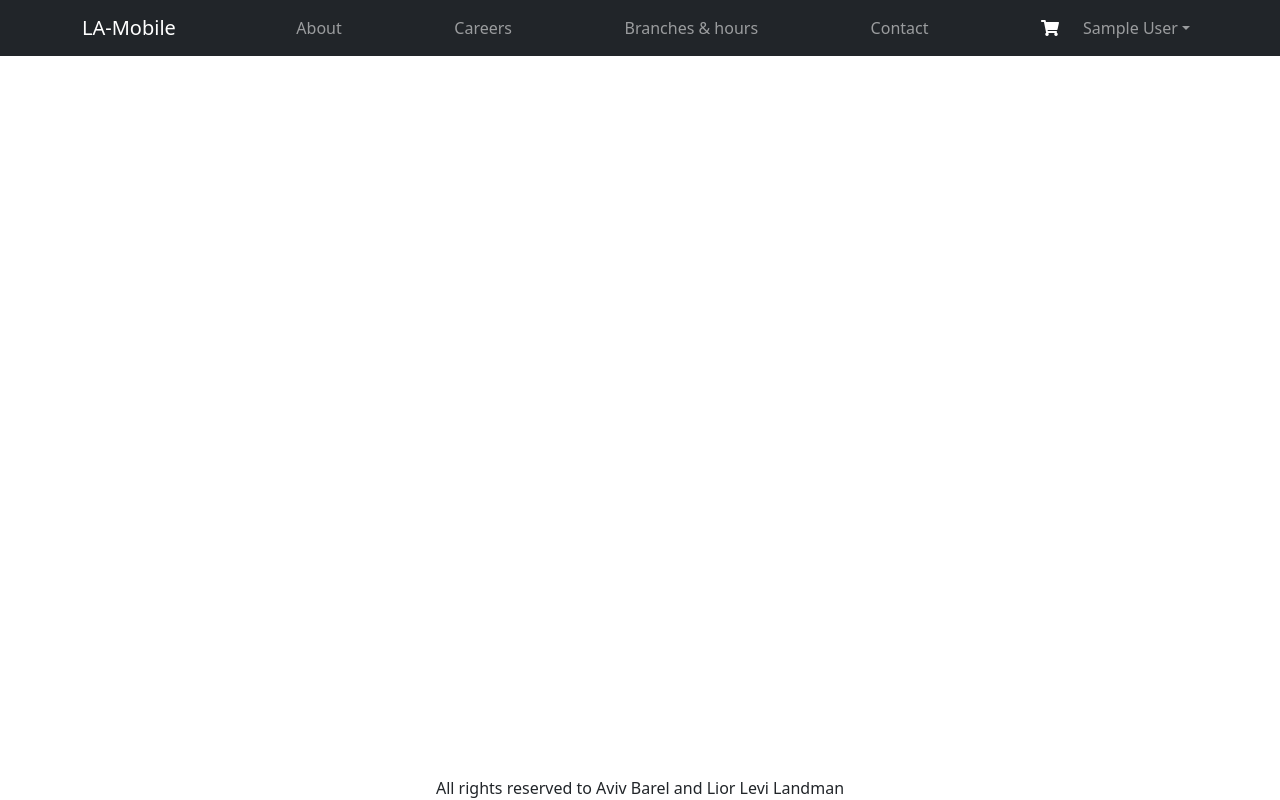
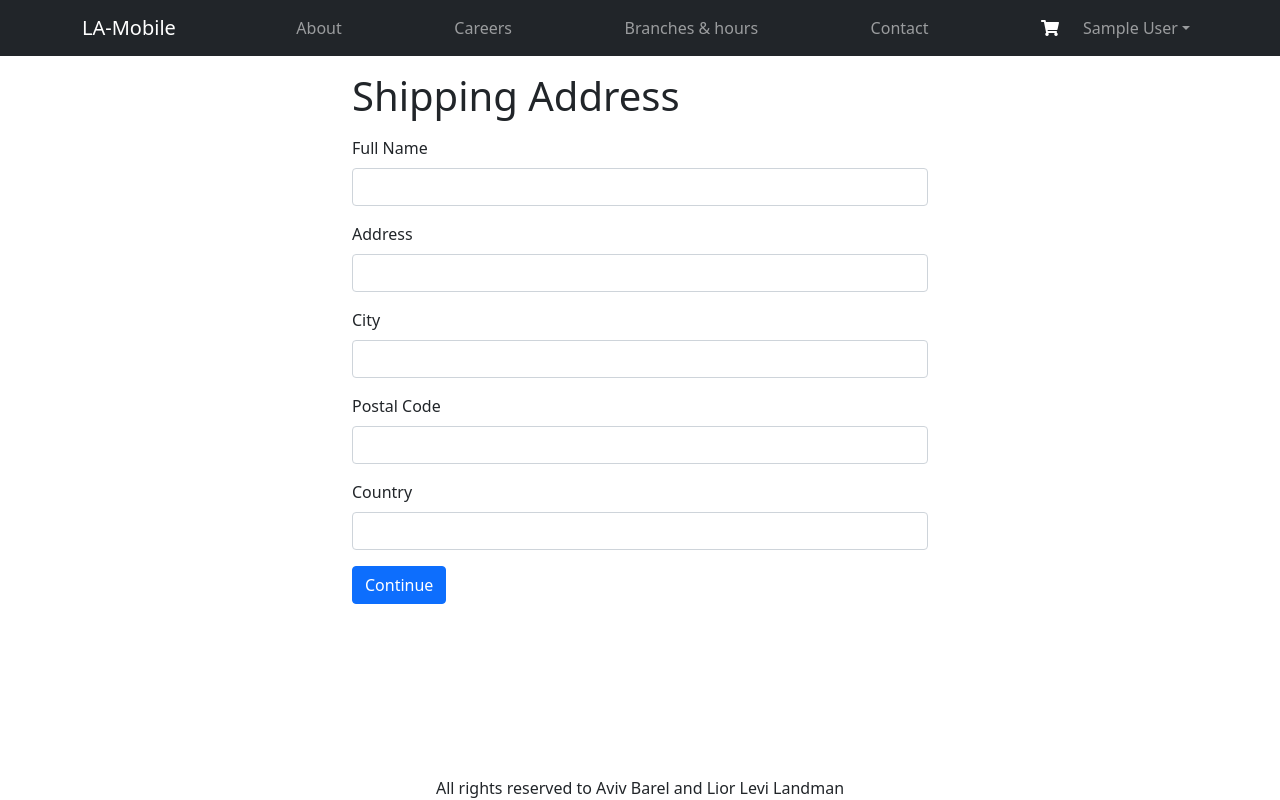
Before and after one commit to AvivBarel23/LA-Mobile, a React (Create React App) app in the folder frontend/: page /shipping in a window 1280 px wide. Built offline with nearby package versions, Linux system fonts and the light colour scheme; sample sign-in values are in the browser's storage.

Commit message:
Shipping Address screen

```diff
--- a/frontend/src/App.js
+++ b/frontend/src/App.js
@@ -19,6 +19,7 @@ import CareersScreen from "./screens/CareersScreen";
 import AboutScreen from "./screens/AboutScreen";
 import ContactScreen from "./screens/ContactScreen";
 import BranchesScreen from "./screens/BranchesScreen";
+import ShippingAddressScreen from "./screens/ShippingAddressScreen";
 
 function App() {
   const { state, dispatch: ctxDispatch } = useContext(Store);
@@ -107,11 +108,11 @@ function App() {
               <Route path="/cart" element={<CartScreen />} />
               <Route path="/signup" element={<SignUpScreen />} />
               <Route path="/profile" element={<ProfileScreen />} />
-
               <Route path="/careers" element={<CareersScreen />} />
               <Route path="/about" element={<AboutScreen />} />
               <Route path="/contact" element={<ContactScreen />} />
               <Route path="/branches" element={<BranchesScreen />} />
+              <Route path="/shipping" element={<ShippingAddressScreen />} />
             </Routes>
           </Container>
         </main>
--- a/frontend/src/Store.js
+++ b/frontend/src/Store.js
@@ -6,6 +6,9 @@ const initialState = {
     ? JSON.parse(localStorage.getItem("userInfo"))
     : null,
   cart: {
+    shippingAddress: localStorage.getItem("shippingAddress")
+      ? JSON.parse(localStorage.getItem("shippingAddress"))
+      : {},
     cartItems: localStorage.getItem("cartItems")
       ? JSON.parse(localStorage.getItem("cartItems"))
       : [],
@@ -38,7 +41,21 @@ function reducer(state, action) {
       return { ...state, userInfo: action.payload };
     }
     case "USER_SIGNOUT": {
-      return { ...state, userInfo: null };
+      return {
+        ...state,
+        userInfo: null,
+        cart: {
+          cartItems: [],
+          shippingAddress: {},
+        },
+      };
+    }
+
+    case "SAVE_SHIPPING_ADDRESS": {
+      return {
+        ...state,
+        cart: { ...state.cart, shippingAddress: action.payload },
+      };
     }
     default:
       return state;
--- a/frontend/src/screens/ShippingAddressScreen.js
+++ b/frontend/src/screens/ShippingAddressScreen.js
@@ -1,27 +1,64 @@
-import { useState } from "react";
-import { Form } from "react-bootstrap";
+import React, { useContext, useEffect, useState } from "react";
 import { Helmet } from "react-helmet-async";
+import Form from "react-bootstrap/Form";
 import Button from "react-bootstrap/Button";
+import { Store } from "../Store";
+import { useNavigate } from "react-router";
 
 export default function ShippingAddressScreen() {
-  const [fullName, setFullName] = useState("");
-  const [address, setAddress] = useState("");
-  const [city, setCity] = useState("");
-  const [postalCode, setPostalCode] = useState("");
-  const [country, setCountry] = useState("");
+  const { state, dispatch: ctxDispatch } = useContext(Store);
+  const {
+    cart: { shippingAddress },userInfo
+  } = state;
+  const navigate = useNavigate();
+  const [fullName, setFullName] = useState(shippingAddress.fullName || "");
+  const [address, setAddress] = useState(shippingAddress.address || "");
+  const [city, setCity] = useState(shippingAddress.city || "");
+  const [postalCode, setPostalCode] = useState(
+    shippingAddress.postalCode || ""
+  );
+  const [country, setCountry] = useState(shippingAddress.country || "");
 
   const submitHandler = (e) => {
     e.preventDefault();
+    ctxDispatch({
+      type: "SAVE_SHIPPING_ADDRESS",
+      payload: {
+        fullName,
+        address,
+        city,
+        postalCode,
+        country,
+      },
+    });
+    localStorage.setItem(
+      "shippingAddress",
+      JSON.stringify({
+        fullName,
+        address,
+        city,
+        postalCode,
+        country,
+      })
+    );
+    navigate("/payment");
   };
+  useEffect(() => {
+    if (!userInfo) {
+      navigate("/signin?redirect=/shipping");
+    }
+  }, [userInfo, navigate]);
   return (
     <div>
       <Helmet>
         <title>Shipping Address</title>
       </Helmet>
+
+      <div className="container small-container">
         <h1 className="my-3">Shipping Address</h1>
         <Form onSubmit={submitHandler}>
           <Form.Group className="mb-3" controlId="fullName">
-          <Form.Lable>Full Name</Form.Lable>
+            <Form.Label>Full Name</Form.Label>
             <Form.Control
               value={fullName}
               onChange={(e) => setFullName(e.target.value)}
@@ -29,7 +66,7 @@ export default function ShippingAddressScreen() {
             />
           </Form.Group>
           <Form.Group className="mb-3" controlId="address">
-          <Form.Lable>Address</Form.Lable>
+            <Form.Label>Address</Form.Label>
             <Form.Control
               value={address}
               onChange={(e) => setAddress(e.target.value)}
@@ -37,7 +74,7 @@ export default function ShippingAddressScreen() {
             />
           </Form.Group>
           <Form.Group className="mb-3" controlId="city">
-          <Form.Lable>City</Form.Lable>
+            <Form.Label>City</Form.Label>
             <Form.Control
               value={city}
               onChange={(e) => setCity(e.target.value)}
@@ -45,7 +82,7 @@ export default function ShippingAddressScreen() {
             />
           </Form.Group>
           <Form.Group className="mb-3" controlId="postalCode">
-          <Form.Lable>Full Name</Form.Lable>
+            <Form.Label>Postal Code</Form.Label>
             <Form.Control
               value={postalCode}
               onChange={(e) => setPostalCode(e.target.value)}
@@ -53,7 +90,7 @@ export default function ShippingAddressScreen() {
             />
           </Form.Group>
           <Form.Group className="mb-3" controlId="country">
-          <Form.Lable>Country</Form.Lable>
+            <Form.Label>Country</Form.Label>
             <Form.Control
               value={country}
               onChange={(e) => setCountry(e.target.value)}
@@ -67,5 +104,6 @@ export default function ShippingAddressScreen() {
           </div>
         </Form>
       </div>
+    </div>
   );
 }
```
Also changed, not shown: frontend/src/components/CheckOutSteps.js (added), 1 other file (tests, documents, lock files or other folders). Lines whose indentation alone changed are shown as unchanged.
